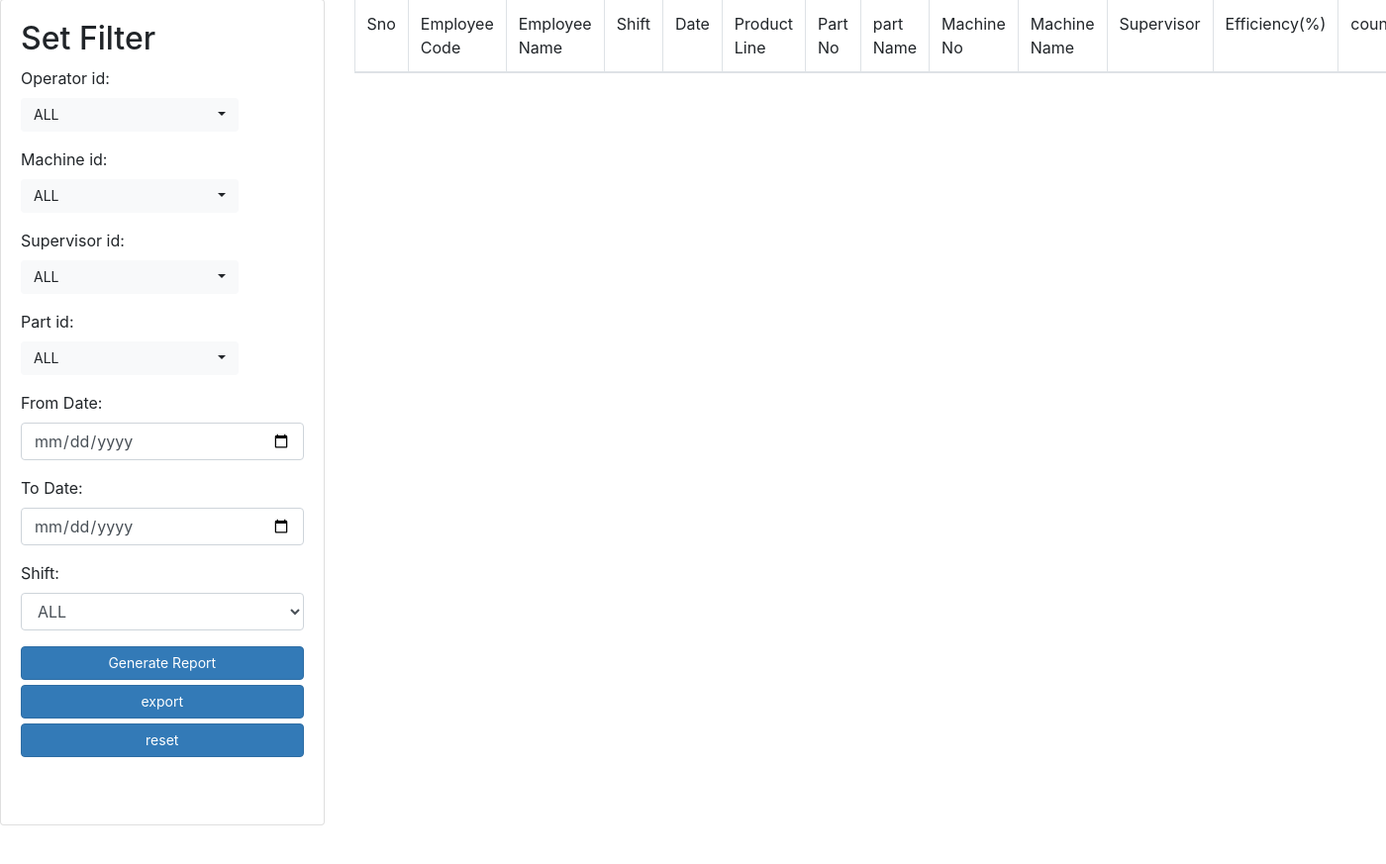
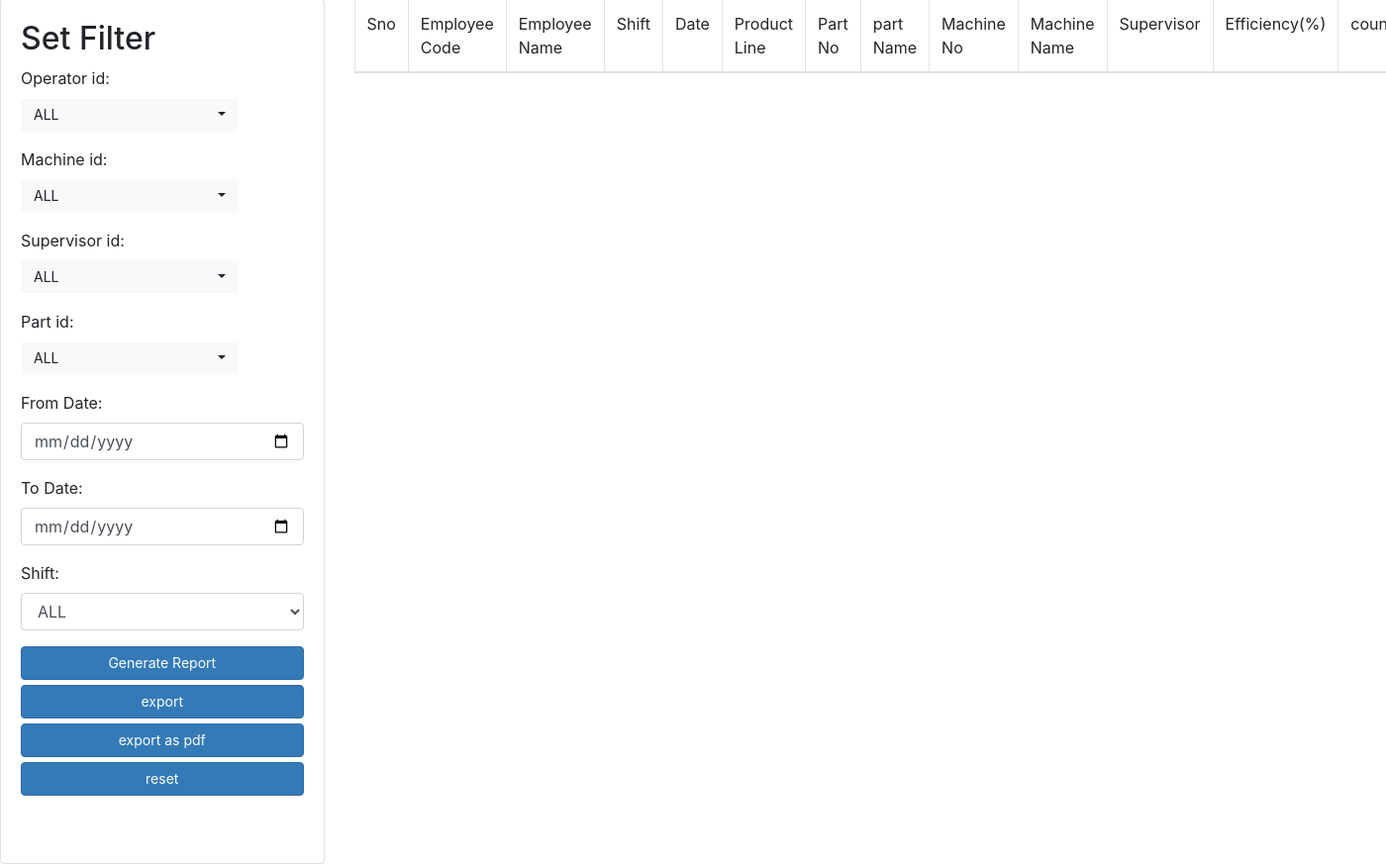
Before and after one commit to Ktic15/iot, a Flask app: page /employees_report in a window 1400 px wide; the page is wider, and only the part inside the window is pictured. Shown: the part 126-999 px from the top of that part at 99% size. Before the commit the page ends 960 px from the top of that part, so only its background shows below. Run offline with Flask 3, Linux system fonts and the light colour scheme; the visitor is signed in with stand-in values (Sample User, id 1); data that the repository does not hold is empty; parts of the project's set-up code (start-up, migrations or seed data) failed here and were passed over; some libraries are stand-ins or nearby versions.

Commit message:
PDF ENACHMENT -backend pdf generation disabled -PDF export by javascript added by karthick

```diff
--- a/app/app.py
+++ b/app/app.py
@@ -886,7 +886,7 @@ def employees_report():
                             count+=int(list["mo_count"])
                     total.extend([format(efficiency/length,'.2f'),format(count/length,'.2f')])
                     list_data.append(total)
-            elif "export" in request.form:
+            elif "export" in request.form: # the below code will not call because export check box showing is commented in qpmloyees_report.html
                 if list_data!=[]:
                     df = pandas.DataFrame(list_data,index=[x for x in range(1,len(list_data)+1)], columns=columns)
                     fileName='Reports/Employee_report_'+datetime.datetime.utcnow().strftime("%Y-%m-%d_%H.%M.%S.%f")[:-4]
--- a/app/templates/Employees_Report.html
+++ b/app/templates/Employees_Report.html
@@ -71,17 +71,20 @@
                         {% endfor %}
                     </select>
                 </div>
-                {%if list_data!=[] %}
-                    <div class="form-group">
-                        <label>Export as PDF: </label>
-                        <input id="export_pdf" name="export_pdf" type="checkbox">
-                    </div>
-                {%endif%}
+<!--                {%if list_data!=[] %}-->
+<!--                    <div class="form-group">-->
+<!--                        <label>Export as PDF: </label>-->
+<!--                        <input id="export_pdf" name="export_pdf" type="checkbox">-->
+<!--                    </div>-->
+<!--                {%endif%}-->
                 <button class="btn btn-primary btn-block" name="save">
                     Generate Report
                 </button>
                 <button class="btn btn-primary btn-block" name="export" onclick="exportCheck()">
                     export
+                </button>
+                <button class="btn btn-primary btn-block" name="export as pdf" onclick="createPDF()">
+                    export as pdf
                 </button>
                 <button class="btn btn-primary btn-block" name="reset" onclick="exportReset()">
                     reset
@@ -92,7 +95,7 @@
 
         </div>
     </div>
-    <div class="col-md-8">
+    <div id="tab" class="col-md-8">
         <table id="dtable" class="table table-striped table-bordered" style="width:100%">
             <thead>
             <tr>
@@ -144,6 +147,39 @@ function exportReset(){
       $('#nav_report').addClass( 'active' );
     });
 </script>
+<script>
+    function createPDF() {
+        event.preventDefault();
+        if ('{{list_data}}'=='[]'){
+            alert("No date to export. Please generate the report");
+            return;
+        }
+        var sTable = document.getElementById('tab').innerHTML;
+          var head = document.getElementById('head').innerHTML;
+        var style = "<style>";
+        style = style + "table {width: 100%;font: 17px Calibri;}";
+        style = style + "table, th, td {border: solid 1px #DDD; border-collapse: collapse;";
+        style = style + "padding: 2px 3px;text-align: center;}";
+        style = style + "</style>";
 
+        // CREATE A WINDOW OBJECT.
+        var win = window.open('', '', 'height=700,width=700');
+
+        win.document.write('<html><head>');
+        win.document.write('<title>AVO Carbon report </title>');   // <title> FOR PDF HEADER.
+        win.document.write(style);
+        win.document.write(head);        // ADD STYLE INSIDE THE HEAD TAG.
+        win.document.write('</head>');
+
+        win.document.write('<body>');
+        win.document.write(sTable);         // THE TABLE CONTENTS INSIDE THE BODY TAG.
+        win.document.write('</body></html>');
+
+        win.document.close(); 	// CLOSE THE CURRENT WINDOW.
+
+        win.print();    // PRINT THE CONTENTS.
+         alert("export success");
+    }
+</script>
 
 {% endblock %}
--- a/app/templates/layout.html
+++ b/app/templates/layout.html
@@ -4,7 +4,9 @@
   <head>
     <meta charset="UTF-8">
     <title>insert title here</title>
+<div id="head">
     <link href="https://maxcdn.bootstrapcdn.com/bootstrap/4.0.0/css/bootstrap.min.css" rel="stylesheet" id="bootstrap-css">
+</div>
     <script src="https://maxcdn.bootstrapcdn.com/bootstrap/4.0.0/js/bootstrap.min.js"></script>
     <script src="https://cdnjs.cloudflare.com/ajax/libs/jquery/3.2.1/jquery.min.js"></script>
 
```
